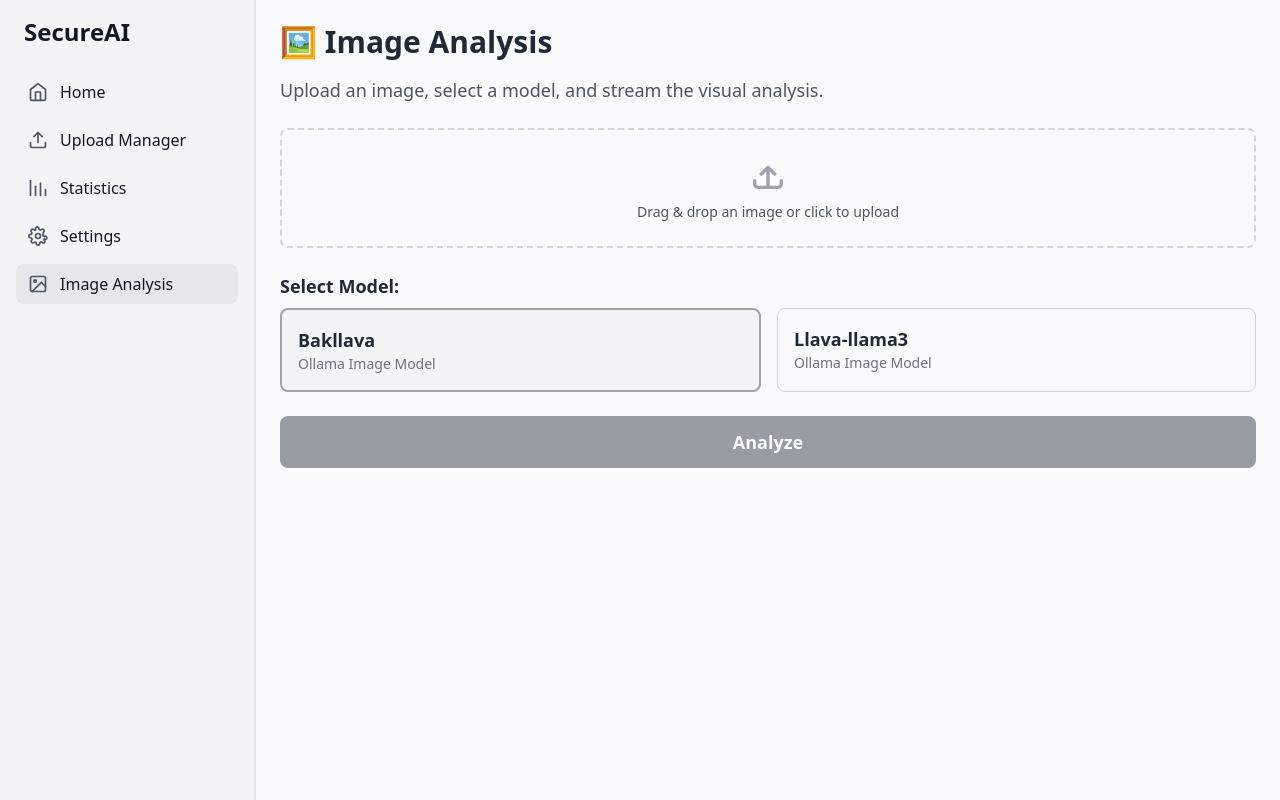
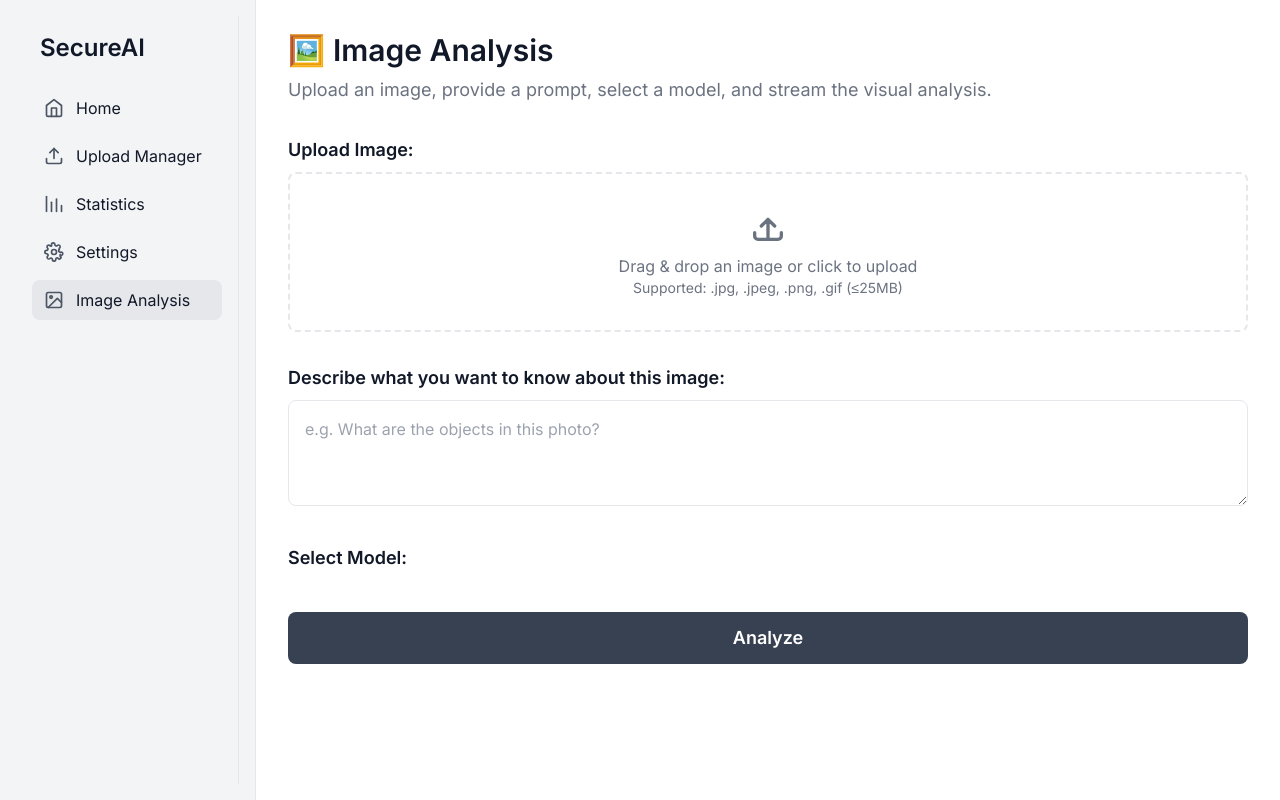
Before and after one commit to rohansehgal/llm-rag-assistant, a Flask app: page /image in a window 1280 px wide. Run offline with Flask 3, Linux system fonts and the light colour scheme; some libraries are stand-ins or nearby versions.

Commit message:
image upload prompt

```diff
--- a/backend/templates/image.html
+++ b/backend/templates/image.html
@@ -8,98 +8,98 @@
   <meta name="viewport" content="width=device-width, initial-scale=1" />
   <script src="https://cdn.tailwindcss.com"></script>
   <script defer src="https://cdn.jsdelivr.net/npm/alpinejs@3.x.x/dist/cdn.min.js"></script>
+  <link href="https://fonts.googleapis.com/css2?family=Inter:wght@400;600&display=swap" rel="stylesheet" />
+  <style>
+    body { font-family: 'Inter', sans-serif; }
+  </style>
 </head>
-<body class="bg-gray-50 font-sans text-gray-800">
-  <div class="flex min-h-screen">
+<body class="flex min-h-screen bg-white text-gray-900">
+
   <!-- Sidebar -->
-    <aside class="w-full md:w-1/4 lg:w-1/5 border-r bg-white">
+  <aside class="w-64 p-4 bg-gray-100 border-r">
     {% include 'navbar.html' %}
   </aside>
 
   <!-- Main Content -->
-    <main class="flex-1 p-6 overflow-x-auto">
-      <h1 class="text-3xl font-bold mb-4">🖼️ Image Analysis</h1>
-      <p class="text-lg text-gray-600 mb-6">Upload an image, select a model, and stream the visual analysis.</p>
+  <main class="flex-1 p-8 overflow-y-auto" x-data="{ selected: '{{ default_image_model }}', disabled: false, imagePreview: null }">
+    <h1 class="text-3xl font-bold mb-2">🖼️ Image Analysis</h1>
+    <p class="text-lg text-gray-500 mb-8">Upload an image, provide a prompt, select a model, and stream the visual analysis.</p>
 
-      <form id="image-form" class="space-y-6" method="POST" enctype="multipart/form-data" x-data="{ selected: '{{ default_image_model }}', disabled: false, preview: null }">
+    <form id="image-form" class="space-y-8" method="POST" enctype="multipart/form-data">
 
-        <!-- Image Upload -->
-        <div class="relative border-2 border-dashed border-gray-300 p-6 rounded-lg text-center hover:border-gray-400 transition-all cursor-pointer"
-             @dragover.prevent
-             @drop.prevent="preview = URL.createObjectURL($event.dataTransfer.files[0]); $refs.imageFile.files = $event.dataTransfer.files">
-          <input x-ref="imageFile" id="image" name="image" type="file" accept="image/*" class="absolute inset-0 w-full h-full opacity-0 cursor-pointer"
-                 @change="preview = $event.target.files.length ? URL.createObjectURL($event.target.files[0]) : null">
-          <template x-if="preview">
-            <img :src="preview" alt="Preview" class="mx-auto h-48 object-contain rounded mb-2" />
+      <!-- Drag & Drop Upload with Preview -->
+      <div>
+        <label class="block text-lg font-semibold mb-2">Upload Image:</label>
+        <label for="image" class="block border-2 border-dashed rounded-lg p-8 text-center text-gray-500 cursor-pointer hover:border-gray-400 relative">
+          <template x-if="imagePreview">
+            <img :src="imagePreview" alt="Preview" class="absolute inset-0 w-full h-full object-contain rounded-md" />
           </template>
-          <template x-if="!preview">
+          <template x-if="!imagePreview">
             <div>
-              <svg xmlns="http://www.w3.org/2000/svg" class="mx-auto h-10 w-10 text-gray-400" fill="none" viewBox="0 0 24 24" stroke="currentColor">
+              <svg class="mx-auto mb-2" xmlns="http://www.w3.org/2000/svg" fill="none" viewBox="0 0 24 24"
+                stroke="currentColor" width="40" height="40">
                 <path stroke-linecap="round" stroke-linejoin="round" stroke-width="2"
-                      d="M4 16v2a2 2 0 002 2h12a2 2 0 002-2v-2m-4-4l-4-4m0 0l-4 4m4-4v12"/>
+                  d="M4 16v2a2 2 0 002 2h12a2 2 0 002-2v-2m-4-4l-4-4m0 0l-4 4m4-4v12" />
               </svg>
-              <p class="mt-2 text-sm text-gray-600">Drag & drop an image or click to upload</p>
+              <span class="block font-medium text-base">Drag & drop an image or click to upload</span>
+              <span class="block text-sm">Supported: .jpg, .jpeg, .png, .gif (≤25MB)</span>
             </div>
           </template>
+          <input type="file" id="image" name="image" accept="image/*" class="hidden"
+            @change="const file = $event.target.files[0]; if(file) { const reader = new FileReader(); reader.onload = () => imagePreview = reader.result; reader.readAsDataURL(file); }" />
+        </label>
+      </div>
+
+      <!-- Image Prompt -->
+      <div>
+        <label for="image_prompt" class="block text-lg font-semibold mb-2">Describe what you want to know about this image:</label>
+        <textarea id="image_prompt" name="image_prompt" rows="3" placeholder="e.g. What are the objects in this photo?"
+          class="w-full p-4 border rounded-lg text-base"></textarea>
       </div>
 
       <!-- Model Selector -->
-        <div :class="{ 'opacity-50 pointer-events-none': disabled }" id="model-select">
+      <div>
         <label class="block text-lg font-semibold mb-2">Select Model:</label>
         <div class="flex flex-wrap gap-4">
-            {% for model in allowed_models %}
+          {% for model in allowed_image_models %}
           <label
             :class="selected === '{{ model }}' ? 'border-2 border-gray-400 bg-gray-100' : 'border border-gray-300'"
             class="rounded-lg p-4 flex-1 cursor-pointer hover:bg-gray-50 transition-all"
             @click="if (!disabled) selected = '{{ model }}'">
-              <input type="radio" name="models" value="{{ model }}" class="sr-only" :checked="selected === '{{ model }}'" />
+            <input type="radio" name="image_model" value="{{ model }}" class="sr-only" :checked="selected === '{{ model }}'" />
             <div class="font-semibold text-lg">{{ model | capitalize }}</div>
             <div class="text-sm text-gray-500">Ollama Image Model</div>
           </label>
           {% endfor %}
         </div>
-          <input type="hidden" name="models" :value="selected">
+        <input type="hidden" name="image_model" :value="selected">
       </div>
 
       <!-- Analyze Button -->
       <button type="submit" id="analyze-button"
         class="w-full bg-gray-700 hover:bg-gray-800 text-white font-semibold text-lg py-3 rounded-lg disabled:opacity-50 disabled:cursor-not-allowed"
-          :disabled="!preview">Analyze</button>
+        :disabled="false">
+        Analyze
+      </button>
     </form>
 
-      <!-- Results -->
-      <div id="results" class="mt-10 space-y-4"></div>
+    <!-- Streaming Results -->
+    <div id="image-results" class="mt-10 space-y-4"></div>
   </main>
-  </div>
 
-  <!-- JavaScript -->
   <script>
-    function sanitizeModelName(name) {
-      return name.replace(/\./g, "").replace(/:/g, "");
-    }
+    document.getElementById("image-form").addEventListener("submit", function (e) {
+      e.preventDefault();
+      const form = document.getElementById("image-form");
+      const formData = new FormData(form);
+      const imageModel = formData.get("image_model");
+      const resultsDiv = document.getElementById("image-results");
 
-    const analyzeButton = document.getElementById("analyze-button");
-    const form = document.getElementById("image-form");
-
-    form.addEventListener("submit", function (e) {
-      e.preventDefault();
-      const formData = new FormData(form);
-      const selectedModel = formData.get("models");
-      const resultsDiv = document.getElementById("results");
-      const safeModelId = sanitizeModelName(selectedModel);
-
-      const card = document.createElement("div");
-      card.className = "card border rounded-lg shadow";
-      card.id = `card-${safeModelId}`;
-      card.innerHTML = `
-        <div class="p-4 border-b font-semibold">Response from ${selectedModel}</div>
-        <div class="p-4 text-base text-gray-800" id="response-${safeModelId}">Loading...</div>
-      `;
-      resultsDiv.innerHTML = "";
-      resultsDiv.appendChild(card);
-
-      form.querySelectorAll("input, button").forEach(el => el.disabled = true);
-      form.querySelector("#model-select").classList.add("opacity-50", "pointer-events-none");
+      resultsDiv.innerHTML = `
+        <div class="card border rounded-lg shadow">
+          <div class="p-4 border-b font-semibold">Response from ${imageModel}</div>
+          <div class="p-4 text-base text-gray-800" id="image-response">Loading...</div>
+        </div>`;
 
       fetch("/analyze-image", {
         method: "POST",
@@ -108,7 +108,7 @@
         const reader = res.body.getReader();
         const decoder = new TextDecoder("utf-8");
         let responseText = "";
-        const responseEl = document.getElementById(`response-${safeModelId}`);
+        const responseEl = document.getElementById("image-response");
 
         while (true) {
           const { done, value } = await reader.read();
@@ -117,11 +117,8 @@
           responseText += chunk;
           responseEl.textContent = responseText;
         }
-
-        form.querySelectorAll("input, button").forEach(el => el.disabled = false);
-        form.querySelector("#model-select").classList.remove("opacity-50", "pointer-events-none");
       }).catch((err) => {
-        console.error("Streaming failed:", err);
+        document.getElementById("image-response").textContent = `❌ Error: ${err}`;
       });
     });
   </script>
```
Lines whose indentation alone changed are shown as unchanged.
